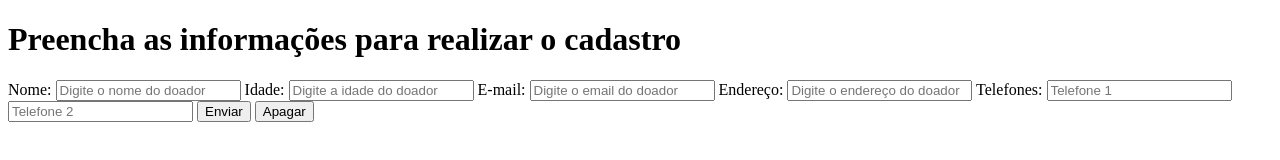
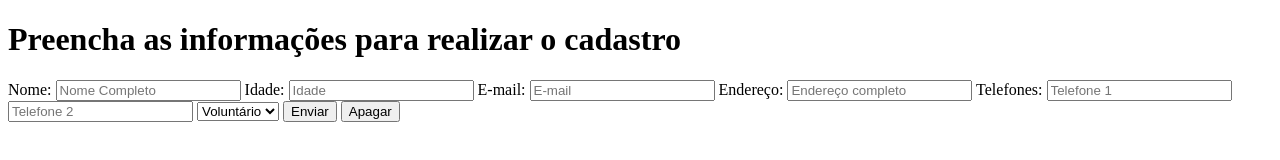
Before and after one commit to SabrinaDudaa/BancoDeDados, a plain HTML site: page public/CadDoador.html in a window 1280 px wide. Drawn offline with Linux system fonts and the light colour scheme.

Commit message:
atualizações do cadDoador

```diff
--- a/public/index.html
+++ b/public/CadDoador.html
@@ -11,26 +11,34 @@
             <h1>Preencha as informações para realizar o cadastro</h1>
             <label for="">
                 Nome:
-                <input type="text" name="name" placeholder="Digite o nome do doador" required>
+                <input type="text" name="name" placeholder="Nome Completo" required>
             </label>
 
             <label for="">
                 Idade:
-                <input type="text" name="age" placeholder="Digite a idade do doador" required>
+                <input type="text" name="age" placeholder="Idade" required>
             </label>
 
             <label for="">
                 E-mail:
-                <input type="email" name="email" placeholder="Digite o email do doador">
+                <input type="email" name="email" placeholder="E-mail">
             </label>
             <label for="">
                 Endereço:
-            <input type="text" name="address" placeholder="Digite o endereço do doador" required>
+            <input type="text" name="address" placeholder="Endereço completo" required>
             </label>
             <label for="">
                 Telefones:
                 <input type="text" name="contact" placeholder="Telefone 1" required>
                 <input type="text" name="contact" placeholder="Telefone 2">
+            </label>
+
+            <label for="">
+                <select name="" id="">
+                    <option value="">Voluntário</option>
+                    <option value="">Doador</option>
+                    <option value="">Adotante</option>
+                </select>
             </label>
 
             <button type="submit">Enviar</button>
```
